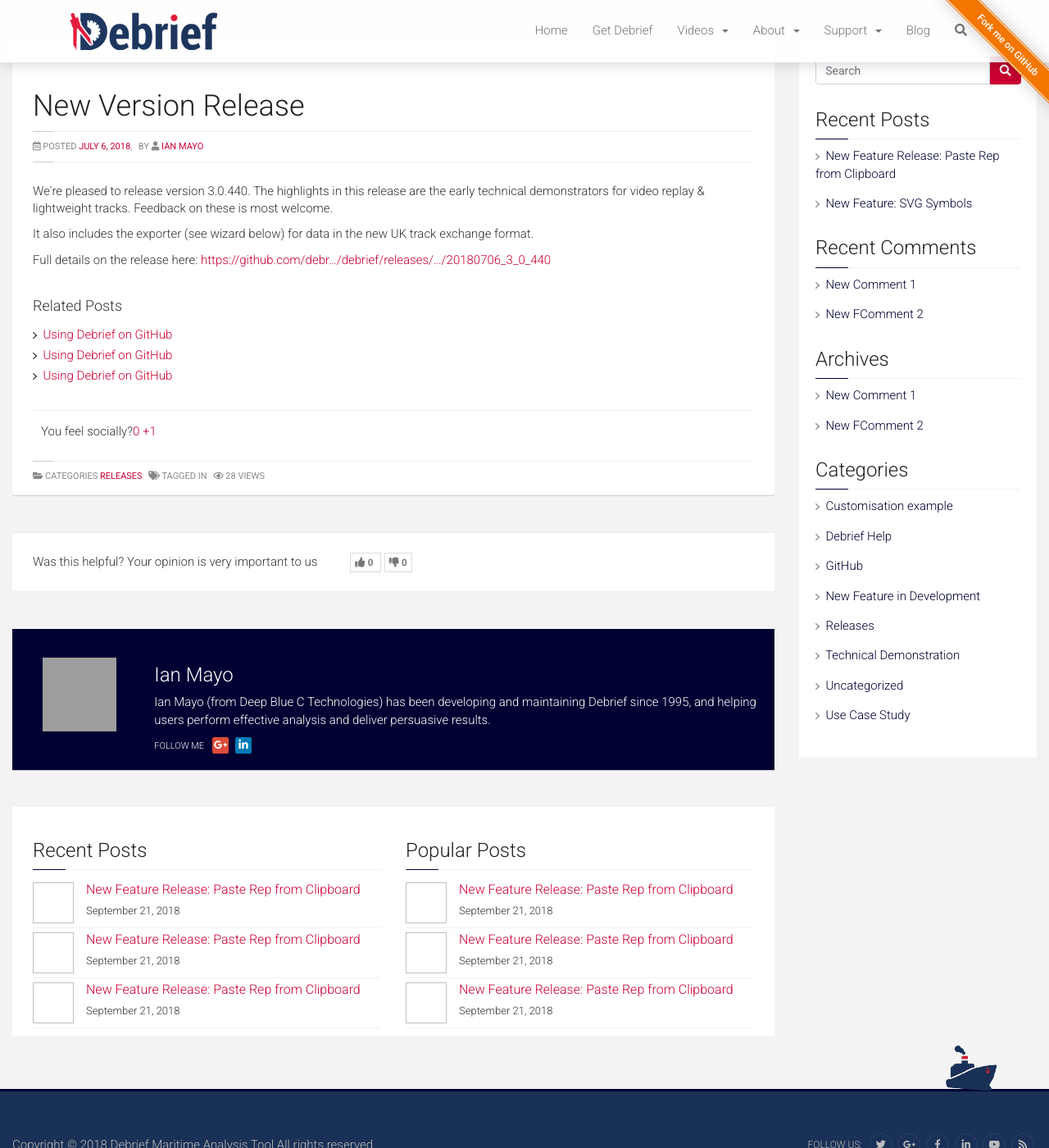
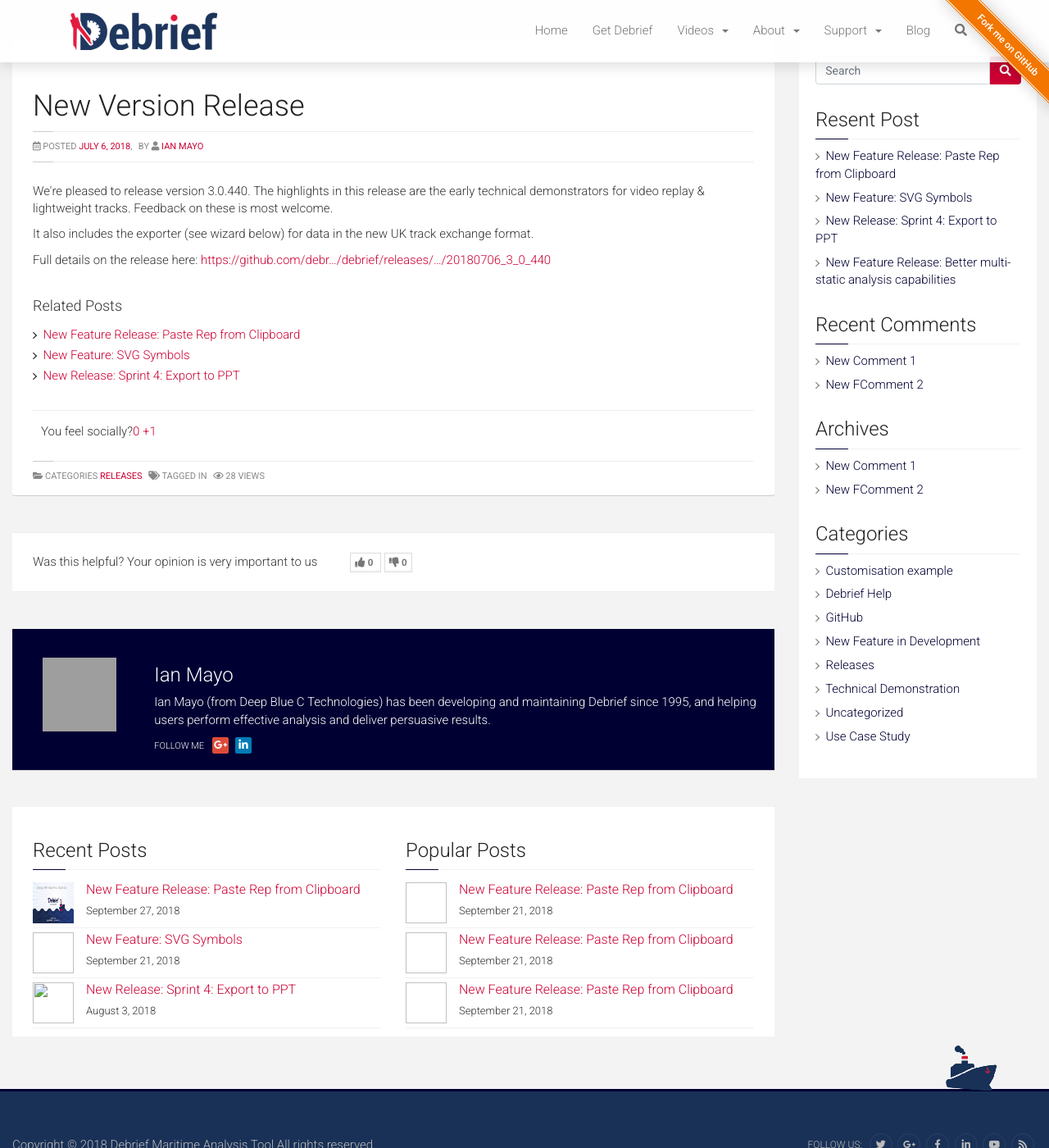
Before and after one commit to debrief/site, a Jekyll site: the page built from _posts/2018-07-06-new-version-release.html, in a window 1280 px wide and 1400 px high, scrolled down 335 px. Shown: the whole window at 82% size. Built offline with Jekyll 4.4.1, drawn with Linux system fonts in a browser that asks for light colours; nearby versions of some CDN libraries; grey boxes are pictures that could not be loaded.

Commit message:
Setup resent & related posts

```diff
--- a/_data/widgets.yml
+++ b/_data/widgets.yml
@@ -1,8 +1,4 @@
 blog:
-  - title: Recent Posts
-    list:
-      - item: 'New Feature Release: Paste Rep from Clipboard'
-      - item: 'New Feature: SVG Symbols'
   - title: Recent Comments
     list:
       - item: 'New Comment 1'
--- a/_includes/blog-sidebar.html
+++ b/_includes/blog-sidebar.html
@@ -2,12 +2,34 @@
 
     {% include form-search.html %}
 
+    <div class="blog-widget">
+        <h3 class="blog-widget__title">Resent Post</h3>
+          <ul class="list-unstyled">
+            {% assign recentCount = 0 %}
+            {% for post in site.posts %}
+              {% assign recentCount = recentCount | plus: 1 %}
+              <li class="mt-2">
+                <svg xmlns="http://www.w3.org/2000/svg" width="5" height="14" viewBox="0 0 189 317" fill="#888" class="mr-1">
+                  <g transform="translate(-5 -5)">
+                    <rect width="48" height="222" x="72.4594" y="120.4594" rx="12" transform="rotate(45 96.4594 231.4594)"/>
+                    <rect width="48" height="231" x="75.3988" y="-16.4652" rx="12" transform="rotate(-45 99.3988 99.0348)"/>
+                  </g>
+                </svg>
+                <a href="{{ post.url }}" class="blog-widget__link">{{ post.title }}</a>
+              </li>
+              {% if recentCount == 4 %}
+                  {% break %}
+              {% endif %}
+            {% endfor %}
+          </ul>
+      </div>
+
     {% for widget in site.data.widgets.blog %}
       <div class="blog-widget">
         <h3 class="blog-widget__title">{{ widget.title }}</h3>
-        {% for entry in widget.list %}
           <ul class="list-unstyled">
-            <li>
+            {% for entry in widget.list %}
+            <li class="mt-2">
               <svg xmlns="http://www.w3.org/2000/svg" width="5" height="14" viewBox="0 0 189 317" fill="#888" class="mr-1">
                 <g transform="translate(-5 -5)">
                   <rect width="48" height="222" x="72.4594" y="120.4594" rx="12" transform="rotate(45 96.4594 231.4594)"/>
@@ -16,8 +38,8 @@
               </svg>
               <a href="{{ entry.link }}" class="blog-widget__link">{{ entry.item }}</a>
             </li>
+            {% endfor %}
           </ul>
-        {% endfor %}
       </div>
     {% endfor %}
 
--- a/_layouts/post.html
+++ b/_layouts/post.html
@@ -55,6 +55,11 @@
             <div class="post-block__related-list">
               <h5 class="font-weight-light mb-3">Related Posts</h5>
               <ul class="list-unstyled">
+                  {% assign firstCategory = page.categories | first %}
+                  {% assign relatedCount = 0 %}
+                  {% for related in site.categories[firstCategory] %}
+                      {% unless page.url == related.url %}
+                          {% assign relatedCount = relatedCount | plus: 1 %}
                           <li class="d-flex align-items-center mb-1">
                               <svg xmlns="http://www.w3.org/2000/svg" width="5" height="14" viewBox="0 0 189 317" fill="#333" class="mr-1">
                                 <g transform="translate(-5 -5)">
@@ -62,27 +67,16 @@
                                   <rect width="48" height="231" x="75.3988" y="-16.4652" rx="12" transform="rotate(-45 99.3988 99.0348)"/>
                                 </g>
                               </svg>
-                  <a href="#" class="post-block__related-link ml-1">Using Debrief on GitHub</a>
+                              <a href="{{ related.url }}" class="post-block__related-link ml-1">{{ related.title }}</a>
                             </li>
-                <li class="d-flex align-items-center mb-1">
-                  <svg xmlns="http://www.w3.org/2000/svg" width="5" height="14" viewBox="0 0 189 317" fill="#333" class="mr-1">
-                    <g transform="translate(-5 -5)">
-                      <rect width="48" height="222" x="72.4594" y="120.4594" rx="12" transform="rotate(45 96.4594 231.4594)"/>
-                      <rect width="48" height="231" x="75.3988" y="-16.4652" rx="12" transform="rotate(-45 99.3988 99.0348)"/>
-                    </g>
-                  </svg>
-                  <a href="#" class="post-block__related-link ml-1">Using Debrief on GitHub</a>
-                </li>
-                <li class="d-flex align-items-center mb-1">
-                  <svg xmlns="http://www.w3.org/2000/svg" width="5" height="14" viewBox="0 0 189 317" fill="#333" class="mr-1">
-                    <g transform="translate(-5 -5)">
-                      <rect width="48" height="222" x="72.4594" y="120.4594" rx="12" transform="rotate(45 96.4594 231.4594)"/>
-                      <rect width="48" height="231" x="75.3988" y="-16.4652" rx="12" transform="rotate(-45 99.3988 99.0348)"/>
-                    </g>
-                  </svg>
-                  <a href="#" class="post-block__related-link ml-1">Using Debrief on GitHub</a>
-                </li>
+                      {% endunless %}
+
+                      {% if relatedCount == 3 %}
+                          {% break %}
+                      {% endif %}
+                  {% endfor %}
                 </ul>
+
             </div>
 
             <div class="social-share">
@@ -167,40 +161,25 @@
             <div class="col-sm-6">
               <h3 class="blog-widget__title">Recent Posts</h3>
               <div class="other-posts-list">
+                {% assign recentCount = 0 %}
+                {% for post in site.posts %}
+                  {% assign recentCount = recentCount | plus: 1 %}
                   <div class="other-posts-item media">
-                  <a href="#">
-                      <img class="mr-3 other-posts-item__img" src="{{ absolute_url }}  {{ page.image }}">
+                      <a href="{{ post.url }}">
+                          <img class="mr-3 other-posts-item__img" src="{{ absolute_url }}  {{ post.image }}">
                       </a>
                       <div class="media-body">
-                    <a href="#">
-                      <h6 class="mt-0 other-posts-item__title">New Feature Release: Paste Rep from Clipboard</h6>
+                        <a href="{{ post.url }}">
+                          <h6 class="mt-0 other-posts-item__title">{{ post.title }}</h6>
                         </a>
-                    <div class="other-posts-item__date">September 21, 2018</div>
-                  </div>
-                </div>
-                <div class="other-posts-item media">
-                  <a href="#">
-                      <img class="mr-3 other-posts-item__img" src="{{ absolute_url }}  {{ page.image }}">
-                  </a>
-                  <div class="media-body">
-                    <a href="#">
-                      <h6 class="mt-0 other-posts-item__title">New Feature Release: Paste Rep from Clipboard</h6>
-                    </a>
-                    <div class="other-posts-item__date">September 21, 2018</div>
-                  </div>
-                </div>
-                <div class="other-posts-item media">
-                  <a href="#">
-                      <img class="mr-3 other-posts-item__img" src="{{ absolute_url }}  {{ page.image }}">
-                  </a>
-                  <div class="media-body">
-                    <a href="#">
-                      <h6 class="mt-0 other-posts-item__title">New Feature Release: Paste Rep from Clipboard</h6>
-                    </a>
-                    <div class="other-posts-item__date">September 21, 2018</div>
+                        <div class="other-posts-item__date">{{ post.date | date: "%B %e, %Y" }}</div>
                       </div>
                     </div>
 
+                  {% if recentCount == 3 %}
+                      {% break %}
+                  {% endif %}
+                {% endfor %}
               </div>
             </div>
 
@@ -246,6 +225,7 @@
           </div>
         </div>
 
+
       </div>
       <div class="col-md-3">
         {% include blog-sidebar.html %}
```
Lines whose indentation alone changed are shown as unchanged.
